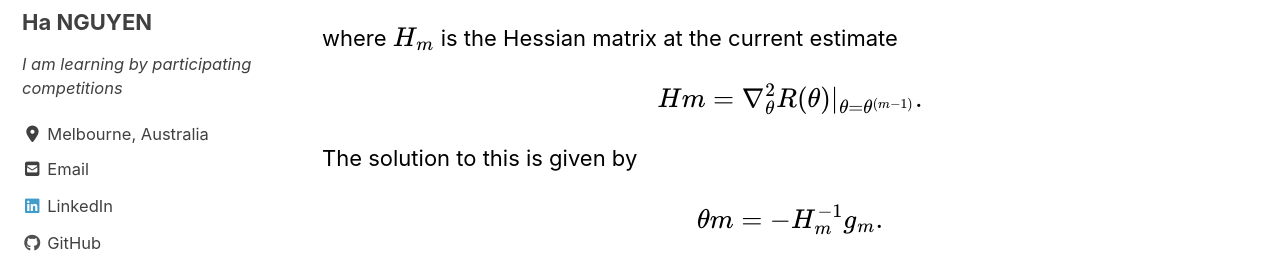
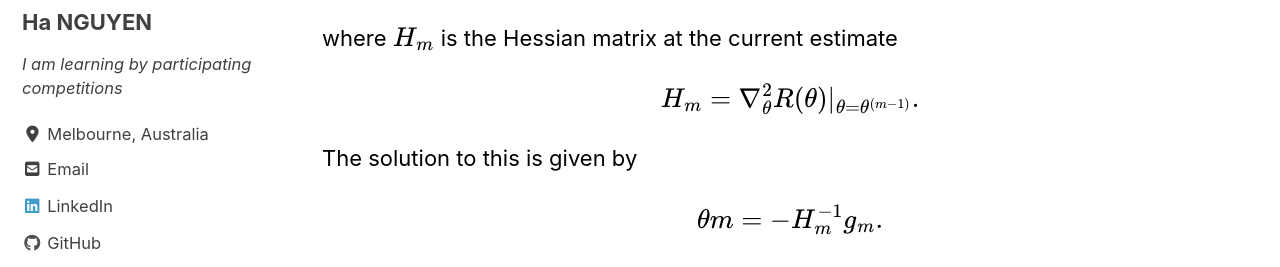
Before and after one commit to datasciblog/datasciblog.github.io, a Jekyll site: the page built from _posts/2020-02-26-tree-boosting-03.md, in a window 1280 px wide and 900 px high, scrolled down 7941 px. Shown: the part 177-444 px from the top of the window. Built offline with Jekyll 4.4.1, drawn with Linux system fonts in a browser that asks for light colours; cached includes are drawn as plain includes; nearby versions of some CDN libraries; formulas are drawn with MathJax 3.

```diff
--- a/_posts/2020-02-26-tree-boosting-03.md
+++ b/_posts/2020-02-26-tree-boosting-03.md
@@ -192,7 +192,7 @@ $$\nabla_{θ_m} R(\theta^{(m−1)} + θ_m) \approx g_m + H_m \theta_m = 0$$
 
 where $H_m$ is the Hessian matrix at the current estimate
 
-$$Hm = \nabla_{\theta}^2 R(\theta)|_{\theta=\theta^{(m−1)}}.$$
+$$H_m = \nabla_{\theta}^2 R(\theta)|_{\theta=\theta^{(m−1)}}.$$
 
 The solution to this is given by
 
```
